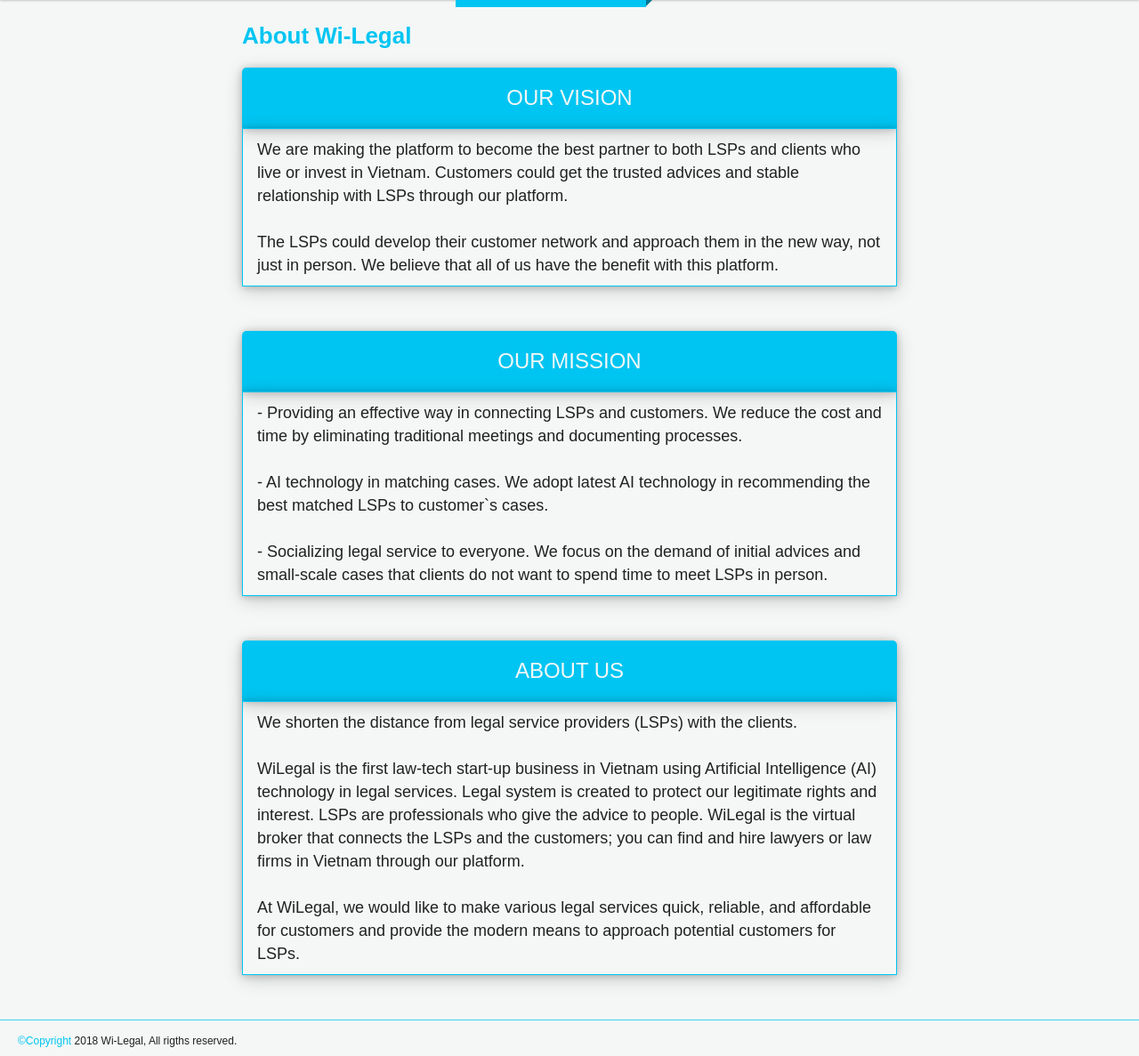
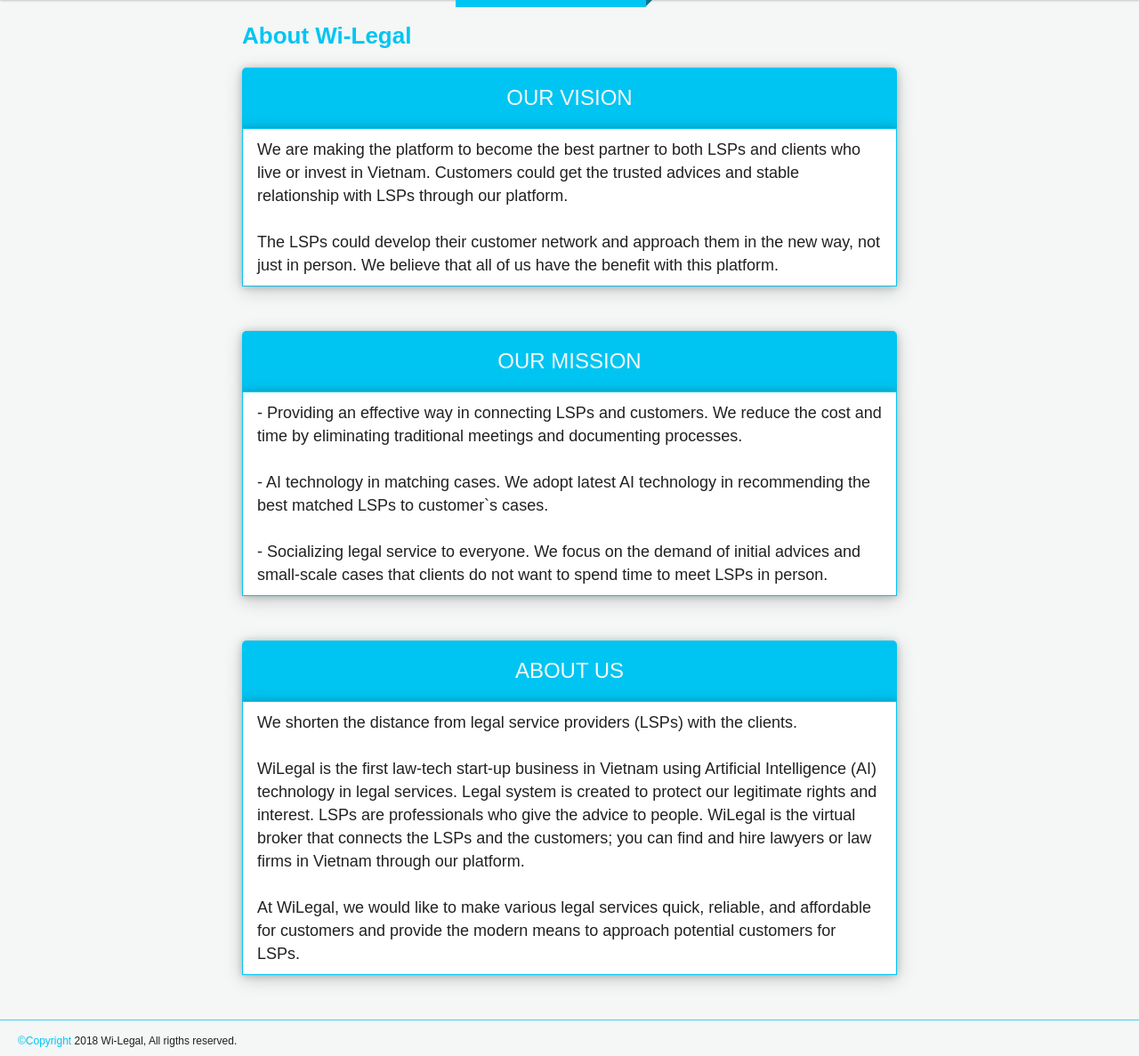
Before and after one commit to The-Commuters/Wi-Legal, a PHP site: page /about.php in a window 1280 px wide. Shown: the part 50-1237 px from the top of the page at 89% size. Run offline with PHP 8.4, Linux system fonts and the light colour scheme; some libraries are stand-ins or nearby versions.

Commit message:
White stuff

```diff
--- a/public/css/style.css
+++ b/public/css/style.css
@@ -824,6 +824,7 @@ main {
 .about-info {
 	padding: 1rem 1.6rem;
 	border: 0.1rem solid var(--blue);
+	background-color: white;
 }
 
 /* ---------->>> Register (4.7) <<<-----------*/
@@ -835,6 +836,7 @@ main {
 .contact-form {
 	border: 0.1rem solid var(--blue);
 	padding: 0 1.6rem 2rem;
+	background-color: white;
 }
 
 .contact-title {
```
